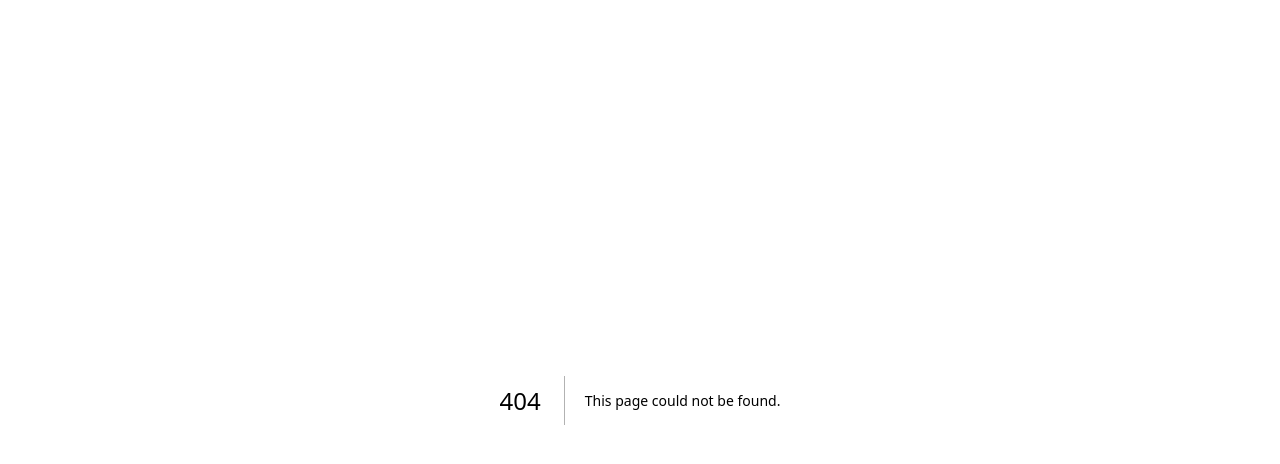
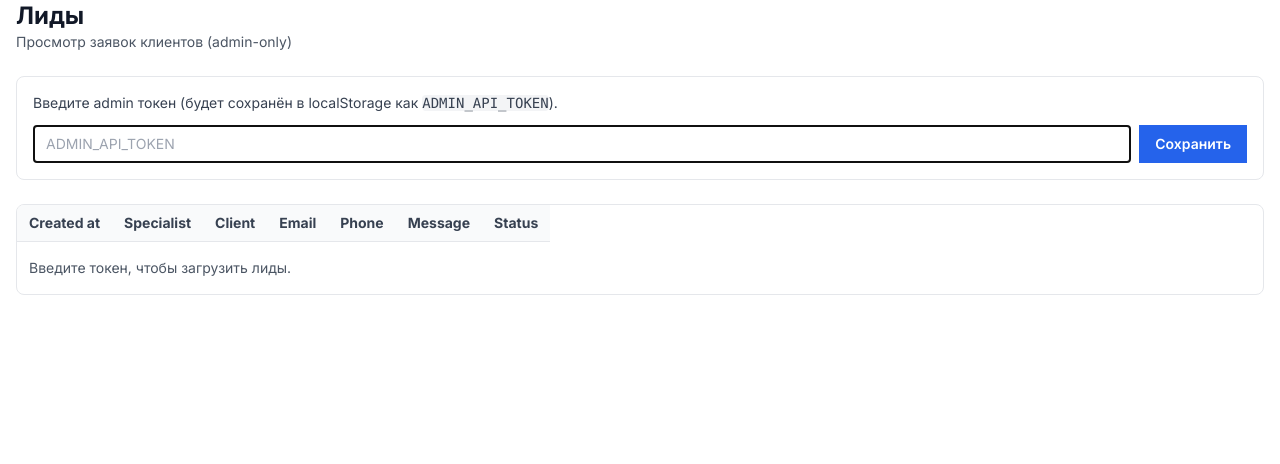
Before and after one commit to Fruely/mvp, a Next.js app: page /admin/leads in a window 1280 px wide. Before the commit this address had no page. Shown: the top 464 px of the page. Built offline with nearby package versions, Linux system fonts and the light colour scheme.

Commit message:
feat(admin): add minimal admin UI for leads

```diff
--- /dev/null
+++ b/app/admin/leads/page.tsx
@@ -0,0 +1,275 @@
+"use client";
+
+import { useEffect, useMemo, useState } from "react";
+
+type Specialist = {
+  id: string;
+  name: string | null;
+  category_id: string | null;
+};
+
+type Lead = {
+  id: string;
+  specialist_id: string | null;
+  client_name: string | null;
+  client_email: string | null;
+  client_phone: string | null;
+  message: string | null;
+  status: string | null;
+  created_at: string | null;
+  specialist: Specialist | null;
+};
+
+type ApiResponse =
+  | { data: Lead[] }
+  | { error: string };
+
+const TOKEN_STORAGE_KEY = "ADMIN_API_TOKEN";
+
+export default function AdminLeadsPage() {
+  const [token, setToken] = useState<string | null>(null);
+  const [tokenInput, setTokenInput] = useState("");
+
+  const [data, setData] = useState<Lead[]>([]);
+  const [loading, setLoading] = useState(false);
+  const [error, setError] = useState<string | null>(null);
+
+  const hasToken = useMemo(() => !!token && token.trim().length > 0, [token]);
+
+  useEffect(() => {
+    try {
+      const saved = localStorage.getItem(TOKEN_STORAGE_KEY);
+      if (saved && saved.trim()) {
+        setToken(saved.trim());
+      }
+    } catch {
+      // ignore
+    }
+  }, []);
+
+  async function fetchLeads(activeToken: string) {
+    setLoading(true);
+    setError(null);
+
+    try {
+      const res = await fetch("/api/admin/leads", {
+        method: "GET",
+        headers: {
+          "x-admin-token": activeToken,
+        },
+      });
+
+      const json = (await res.json()) as ApiResponse;
+
+      if (res.status === 401) {
+        try {
+          localStorage.removeItem(TOKEN_STORAGE_KEY);
+        } catch {
+          // ignore
+        }
+        setToken(null);
+        setTokenInput("");
+        setData([]);
+        setError("Токен недействителен. Введите токен заново.");
+        return;
+      }
+
+      if (!res.ok) {
+        const message =
+          "error" in json && typeof json.error === "string"
+            ? json.error
+            : "Не удалось загрузить лиды";
+        setError(message);
+        return;
+      }
+
+      if ("data" in json && Array.isArray(json.data)) {
+        setData(json.data);
+        return;
+      }
+
+      setError("Некорректный ответ API");
+    } catch (e: any) {
+      setError(e?.message || "Ошибка сети при загрузке лидов");
+    } finally {
+      setLoading(false);
+    }
+  }
+
+  useEffect(() => {
+    if (!hasToken || !token) return;
+    fetchLeads(token);
+    // eslint-disable-next-line react-hooks/exhaustive-deps
+  }, [hasToken, token]);
+
+  function handleSaveToken(e: React.FormEvent) {
+    e.preventDefault();
+    const value = tokenInput.trim();
+    if (!value) return;
+
+    try {
+      localStorage.setItem(TOKEN_STORAGE_KEY, value);
+    } catch {
+      // ignore
+    }
+
+    setToken(value);
+    setError(null);
+  }
+
+  function handleLogout() {
+    try {
+      localStorage.removeItem(TOKEN_STORAGE_KEY);
+    } catch {
+      // ignore
+    }
+    setToken(null);
+    setTokenInput("");
+    setData([]);
+    setError(null);
+  }
+
+  return (
+    <div className="min-h-screen bg-white px-4 py-8">
+      <div className="max-w-6xl mx-auto">
+        <div className="flex items-start justify-between gap-4 mb-6">
+          <div>
+            <h1 className="text-2xl font-bold text-gray-900">Лиды</h1>
+            <p className="text-sm text-gray-600">
+              Просмотр заявок клиентов (admin-only)
+            </p>
+          </div>
+
+          <div className="flex items-center gap-2">
+            {hasToken && (
+              <>
+                <button
+                  type="button"
+                  onClick={() => token && fetchLeads(token)}
+                  disabled={loading}
+                  className="px-3 py-2 rounded-md border border-gray-300 text-sm hover:bg-gray-50 disabled:opacity-50"
+                >
+                  Обновить
+                </button>
+                <button
+                  type="button"
+                  onClick={handleLogout}
+                  className="px-3 py-2 rounded-md border border-gray-300 text-sm hover:bg-gray-50"
+                >
+                  Сбросить токен
+                </button>
+              </>
+            )}
+          </div>
+        </div>
+
+        {!hasToken && (
+          <div className="mb-6 border border-gray-200 rounded-lg p-4">
+            <p className="text-sm text-gray-700 mb-3">
+              Введите admin токен (будет сохранён в localStorage как{" "}
+              <code className="px-1 py-0.5 bg-gray-100 rounded">
+                {TOKEN_STORAGE_KEY}
+              </code>
+              ).
+            </p>
+
+            <form onSubmit={handleSaveToken} className="flex gap-2">
+              <input
+                type="password"
+                value={tokenInput}
+                onChange={(e) => setTokenInput(e.target.value)}
+                placeholder="ADMIN_API_TOKEN"
+                className="flex-1 px-3 py-2 border border-gray-300 rounded-md text-sm"
+                autoFocus
+              />
+              <button
+                type="submit"
+                disabled={!tokenInput.trim()}
+                className="px-4 py-2 rounded-md bg-blue-600 text-white text-sm font-semibold disabled:opacity-50"
+              >
+                Сохранить
+              </button>
+            </form>
+          </div>
+        )}
+
+        {error && (
+          <div className="mb-6 p-3 rounded-md border border-red-200 bg-red-50 text-sm text-red-700">
+            {error}
+          </div>
+        )}
+
+        {loading && (
+          <div className="mb-4 text-sm text-gray-600">Загрузка…</div>
+        )}
+
+        <div className="overflow-x-auto border border-gray-200 rounded-lg">
+          <table className="min-w-full text-sm">
+            <thead className="bg-gray-50">
+              <tr className="text-left text-gray-700">
+                <th className="px-3 py-2 border-b">Created at</th>
+                <th className="px-3 py-2 border-b">Specialist</th>
+                <th className="px-3 py-2 border-b">Client</th>
+                <th className="px-3 py-2 border-b">Email</th>
+                <th className="px-3 py-2 border-b">Phone</th>
+                <th className="px-3 py-2 border-b">Message</th>
+                <th className="px-3 py-2 border-b">Status</th>
+              </tr>
+            </thead>
+            <tbody>
+              {data.length === 0 ? (
+                <tr>
+                  <td className="px-3 py-4 text-gray-600" colSpan={7}>
+                    {hasToken
+                      ? "Нет лидов (или не удалось загрузить)."
+                      : "Введите токен, чтобы загрузить лиды."}
+                  </td>
+                </tr>
+              ) : (
+                data.map((lead) => {
+                  const createdAt = lead.created_at
+                    ? new Date(lead.created_at).toLocaleString("ru-RU")
+                    : "—";
+                  const specialistName = lead.specialist?.name || "—";
+
+                  return (
+                    <tr key={lead.id} className="align-top">
+                      <td className="px-3 py-2 border-b whitespace-nowrap">
+                        {createdAt}
+                      </td>
+                      <td className="px-3 py-2 border-b">
+                        <div className="font-medium text-gray-900">
+                          {specialistName}
+                        </div>
+                        {lead.specialist?.category_id ? (
+                          <div className="text-xs text-gray-500">
+                            category_id: {lead.specialist.category_id}
+                          </div>
+                        ) : null}
+                      </td>
+                      <td className="px-3 py-2 border-b">
+                        {lead.client_name || "—"}
+                      </td>
+                      <td className="px-3 py-2 border-b">
+                        {lead.client_email || "—"}
+                      </td>
+                      <td className="px-3 py-2 border-b">
+                        {lead.client_phone || "—"}
+                      </td>
+                      <td className="px-3 py-2 border-b max-w-[420px] whitespace-pre-wrap">
+                        {lead.message || "—"}
+                      </td>
+                      <td className="px-3 py-2 border-b">
+                        {lead.status || "—"}
+                      </td>
+                    </tr>
+                  );
+                })
+              )}
+            </tbody>
+          </table>
+        </div>
+      </div>
+    </div>
+  );
+}
```
